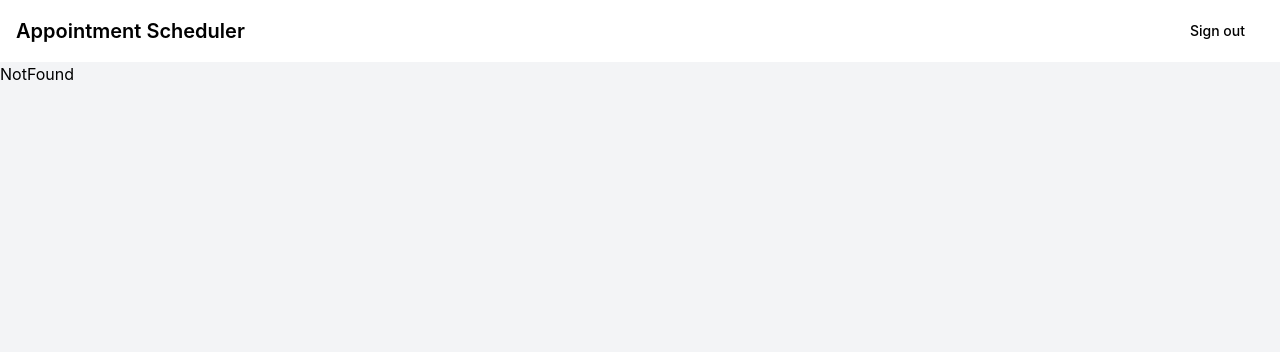
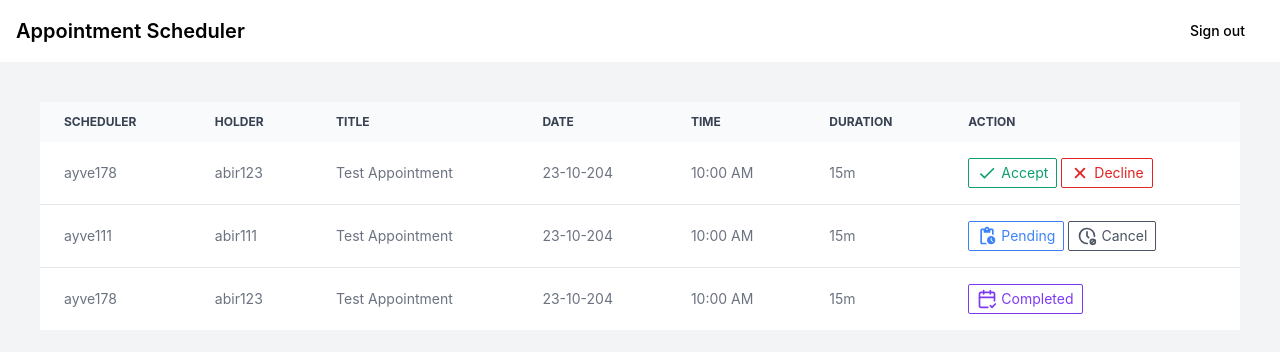
Before and after one commit to Ayve-178/appointment-scheduler, a React (Vite) app: page /appointments in a window 1280 px wide. Shown: the top 352 px of the page. Built offline with nearby package versions, Linux system fonts and the light colour scheme; no server answers.

Commit message:
search users and table design

```diff
--- a/package.json
+++ b/package.json
@@ -12,12 +12,16 @@
   "dependencies": {
     "autoprefixer": "^10.4.20",
     "firebase": "^10.14.1",
+    "flatpickr": "^4.6.13",
     "flowbite": "^2.5.2",
     "flowbite-react": "^0.10.2",
     "postcss-cli": "^11.0.0",
     "react": "^18.3.1",
+    "react-datepicker": "^7.5.0",
     "react-dom": "^18.3.1",
+    "react-icons": "^5.3.0",
     "react-router-dom": "^6.27.0",
+    "react-time-picker": "^7.0.0",
     "tailwindcss": "^3.4.14"
   },
   "devDependencies": {
--- /dev/null
+++ b/src/components/SearchInput.tsx
@@ -0,0 +1,54 @@
+import React from "react";
+
+interface searchInputProps {
+  value: string;
+  handleChange: any;
+  handleSearch: () => void;
+}
+
+const SearchInput: React.FC<searchInputProps> = ({
+  value,
+  handleChange,
+  handleSearch,
+}) => {
+  return (
+    <div className="max-w-md mx-auto">
+      <div className="relative">
+        <div className="absolute inset-y-0 start-0 flex items-center ps-3 pointer-events-none">
+          <svg
+            className="w-4 h-4 text-gray-500"
+            aria-hidden="true"
+            xmlns="http://www.w3.org/2000/svg"
+            fill="none"
+            viewBox="0 0 20 20"
+          >
+            <path
+              stroke="currentColor"
+              stroke-linecap="round"
+              stroke-linejoin="round"
+              stroke-width="2"
+              d="m19 19-4-4m0-7A7 7 0 1 1 1 8a7 7 0 0 1 14 0Z"
+            />
+          </svg>
+        </div>
+        <input
+          type="search"
+          id="default-search"
+          className="block w-full p-4 ps-10 text-sm text-gray-900 border border-gray-300 rounded-lg bg-gray-50  focus:border-black focus:ring-0 focus:outline-none"
+          placeholder="Search users..."
+          value={value}
+          onChange={handleChange}
+          required
+        />
+        <button
+          onClick={handleSearch}
+          className="text-white absolute end-2.5 bottom-2.5 bg-gray-800 hover:bg-gray-900  font-medium rounded-lg text-sm px-4 py-2"
+        >
+          Search
+        </button>
+      </div>
+    </div>
+  );
+};
+
+export default SearchInput;
--- /dev/null
+++ b/src/components/UserCard.tsx
@@ -0,0 +1,33 @@
+import React from "react";
+import { Card } from "flowbite-react";
+import { User } from "../types";
+
+interface UserCardProps {
+  user: User;
+  handleAppointmentBook: any;
+}
+
+const UserCard: React.FC<UserCardProps> = ({ user, handleAppointmentBook }) => {
+  return (
+    <Card className="w-[280px] p-2.5">
+      <div className="flex flex-row justify-between content-center">
+        <img
+          src="/assets/images/images.png"
+          alt="user image"
+          className="w-12 h-12 rounded-full"
+        />
+        <div className="space-y-1">
+          <p className="text-normal font-semibold">{user.username}</p>
+          <p
+            className="cursor-pointer text-sm underline hover:text-gray-600 hover:decoration-gray-600"
+            onClick={handleAppointmentBook}
+          >
+            Book Appointment
+          </p>
+        </div>
+      </div>
+    </Card>
+  );
+};
+
+export default UserCard;
--- a/src/config/firestoreConfig.ts
+++ b/src/config/firestoreConfig.ts
@@ -1,16 +1,6 @@
-import { doc, setDoc, getDocs, collection, addDoc } from "firebase/firestore";
+import { doc, setDoc, getDocs, collection, addDoc, query, orderBy, startAt, endAt } from "firebase/firestore";
 import { db } from "./firebaseConfig";
-
-interface Appointment {
-  schedulerUid: string;
-  holderUid: string;
-  title: string;
-  description: string;
-  date: string;
-  time: string;
-  audioFileUrl: string;
-  createdAt?: Date;
-}
+import { Appointment } from "../types";
 
 export const createNewUser = async (uid: string, username: string) => {
   await setDoc(doc(db, "users", uid), {
@@ -25,6 +15,30 @@ export const getAllUsers = async () => {
     return users;
 };
 
+export const searchUsers = async (term: string) => {
+  try {
+    const usersRef = collection(db, 'users');
+    const q = query(
+      usersRef,
+      orderBy('username'),
+      startAt(term),
+      endAt(term + '\uf8ff')
+    );
+    const querySnapshot = await getDocs(q);
+
+    const usersList = querySnapshot.docs.map((doc) => ({
+      id: doc.id,
+      ...doc.data(),
+    }));
+
+    return usersList;
+  } catch (error) {
+    console.error('Error searching users:', error);
+    return [];
+  }
+};
+
+
 export const createAppointment = async (appointmentData: Appointment) => {
   await addDoc(collection(db, "appointments"), {
     ...appointmentData,
--- /dev/null
+++ b/src/pages/Appointments.tsx
@@ -0,0 +1,93 @@
+import { Table } from "flowbite-react";
+import { MdOutlineDone } from "react-icons/md";
+import { IoClose } from "react-icons/io5";
+import { MdPendingActions } from "react-icons/md";
+import { TbClockCancel } from "react-icons/tb";
+import { LuCalendarCheck2 } from "react-icons/lu";
+
+interface AppointmentsProps {
+  isCompleted: boolean;
+  isScheduled: boolean;
+  isInvited: boolean;
+}
+
+const Appointments: React.FC<AppointmentsProps> = ({
+  isCompleted = true,
+  isScheduled = false,
+  isInvited = false,
+}) => {
+  console.log(isCompleted, isScheduled, isInvited);
+
+  return (
+    <div className="overflow-x-auto p-10">
+      <Table hoverable>
+        <Table.Head>
+          {(isCompleted || isInvited) && (
+            <Table.HeadCell>Scheduler</Table.HeadCell>
+          )}
+          {(isCompleted || isScheduled) && (
+            <Table.HeadCell>Holder</Table.HeadCell>
+          )}
+          <Table.HeadCell>Title</Table.HeadCell>
+          <Table.HeadCell>Date</Table.HeadCell>
+          <Table.HeadCell>Time</Table.HeadCell>
+          <Table.HeadCell>Duration</Table.HeadCell>
+          <Table.HeadCell>Action</Table.HeadCell>
+        </Table.Head>
+        <Table.Body className="divide-y">
+          <Table.Row className="bg-white">
+            {(isCompleted || isInvited) && (
+              <Table.Cell>ayve178</Table.Cell>
+            )}
+            {(isCompleted || isScheduled) && (
+              <Table.Cell>abir123</Table.Cell>
+            )}
+            <Table.Cell>Test Appointment</Table.Cell>
+            <Table.Cell>23-10-204</Table.Cell>
+            <Table.Cell>10:00 AM</Table.Cell>
+            <Table.Cell>15m</Table.Cell>
+            <Table.Cell className="flex gap-x-1">
+              <span className="flex text-green-500 border rounded-sm border-green-500 px-2 py-1 gap-x-1"><MdOutlineDone className="w-5 h-5" /><span>Accept</span></span>
+              <span className="flex text-red-600 border rounded-sm border-red-600 px-2 py-1 gap-x-1"><IoClose className="w-5 h-5" />Decline</span>
+            </Table.Cell>
+          </Table.Row>
+
+          <Table.Row className="bg-white">
+            {(isCompleted || isInvited) && (
+              <Table.Cell>ayve111</Table.Cell>
+            )}
+            {(isCompleted || isScheduled) && (
+              <Table.Cell>abir111</Table.Cell>
+            )}
+            <Table.Cell>Test Appointment</Table.Cell>
+            <Table.Cell>23-10-204</Table.Cell>
+            <Table.Cell>10:00 AM</Table.Cell>
+            <Table.Cell>15m</Table.Cell>
+            <Table.Cell className="flex gap-x-1">
+              <span className="flex text-blue-500 border rounded-sm border-blue-500 px-2 py-1 gap-x-1"><MdPendingActions className="w-5 h-5" /><span>Pending</span></span>
+              <span className="flex text-gray-600 border rounded-sm border-gray-600 px-2 py-1 gap-x-1"><TbClockCancel className="w-5 h-5" />Cancel</span>
+            </Table.Cell>
+          </Table.Row>
+
+          <Table.Row className="bg-white">
+            {(isCompleted || isInvited) && (
+              <Table.Cell>ayve178</Table.Cell>
+            )}
+            {(isCompleted || isScheduled) && (
+              <Table.Cell>abir123</Table.Cell>
+            )}
+            <Table.Cell>Test Appointment</Table.Cell>
+            <Table.Cell>23-10-204</Table.Cell>
+            <Table.Cell>10:00 AM</Table.Cell>
+            <Table.Cell>15m</Table.Cell>
+            <Table.Cell className="flex gap-x-1">
+              <span className="flex text-purple-600 border rounded-sm border-purple-600 px-2 py-1 gap-x-1"><LuCalendarCheck2 className="w-5 h-5" /><span>Completed</span></span>
+            </Table.Cell>
+          </Table.Row>
+        </Table.Body>
+      </Table>
+    </div>
+  );
+};
+
+export default Appointments;
--- a/src/pages/Users.tsx
+++ b/src/pages/Users.tsx
@@ -1,16 +1,30 @@
+/* eslint-disable @typescript-eslint/ban-ts-comment */
 /* eslint-disable react-hooks/exhaustive-deps */
-import { useNavigate, Link } from "react-router-dom";
+// import { useNavigate } from "react-router-dom";
 import { useEffect, useState } from "react";
 
 import { useAuth } from "../contexts/AuthContext";
-import { getAllUsers } from "../config/firestoreConfig";
+import { getAllUsers, searchUsers } from "../config/firestoreConfig";
 import { User } from "../types";
+import UserCard from "../components/UserCard";
+import SearchInput from "../components/SearchInput";
+import CreateAppointmentModal from "../components/CreateAppointmentModal";
 
 const Users: React.FC = () => {
   const { currentUser } = useAuth();
-  const navigate = useNavigate();
+  // const navigate = useNavigate();
 
   const [users, setUsers] = useState([]);
+  const [searchVal, setSearchVal] = useState("");
+  const [openModal, setOpenModal] = useState(false);
+
+  const handleCloseModal = () => {
+    setOpenModal(false);
+  };
+
+  const handleAppointmentBook = () => {
+    setOpenModal(true);
+  };
 
   const fetchUsers = async () => {
     try {
@@ -21,31 +35,52 @@ const Users: React.FC = () => {
     }
   };
 
+  const handleChange = (e: React.ChangeEvent<HTMLInputElement>) => {
+    setSearchVal(e.target.value);
+  };
+
+  const handleSearch = async () => {
+    console.log("HandleSearch is calling");
+    if (searchVal) {
+      const searchUsersList = await searchUsers(searchVal);
+      //@ts-ignore
+      setUsers(searchUsersList);
+    } else {
+      fetchUsers();
+    }
+  };
+
   useEffect(() => {
-    if (!currentUser) {
-      navigate("/login");
-    }
+    // if (!currentUser) {
+    //   navigate("/login");
+    // }
     fetchUsers();
-  }, [currentUser, navigate]);
+  }, [currentUser]);
+
+  useEffect(() => {
+    const delayDebounceFn = setTimeout(() => {
+      handleSearch();
+    }, 500);
+
+    return () => clearTimeout(delayDebounceFn);
+  }, [searchVal]);
 
   return (
-    <>
+    <div className="p-6">
+      <SearchInput
+        value={searchVal}
+        handleChange={handleChange}
+        handleSearch={handleSearch}
+      />
       {currentUser && (
-        <div>
+        <div className="flex flex-wrap justify-center content-center gap-8 mt-5">
           {users &&
             users.length > 0 &&
-            users.map((user: User) => (
-              <>
-                <div>{user.username}</div>
-                <div>{user.uid}</div>
-                <Link to="/createAppointment" state={{ uid: user.uid }}>
-                  Book
-                </Link>
-              </>
-            ))}
+            users.map((user: User) => <UserCard user={user} handleAppointmentBook={handleAppointmentBook} />)}
         </div>
       )}
-    </>
+      <CreateAppointmentModal openModal={openModal} handleCloseModal={handleCloseModal} />
+    </div>
   );
 };
 
--- a/src/routes/index.tsx
+++ b/src/routes/index.tsx
@@ -6,6 +6,7 @@ import NotFound from '../pages/NotFound';
 import Users from '../pages/Users';
 // import CreateAppointment from '../pages/CreateAppointment';
 import AppointmentForm from '../pages/AppointmentCreate';
+import Appointments from '../pages/Appointments';
 
 const AppRoutes: React.FC = () => {
   return (
@@ -15,6 +16,7 @@ const AppRoutes: React.FC = () => {
       <Route path="/registration" element={<Registration />} />
       <Route path="/users" element={<Users />} />
       <Route path="/createAppointment" element={<AppointmentForm />} />
+      <Route path="/appointments" element={<Appointments />} />
       <Route path="*" element={<NotFound />} />
     </Routes>
   );
```
Also changed, not shown: src/types/index.ts (+14 -3 lines), public/assets/images/images.png (added), 1 other file (tests, documents, lock files or other folders).
